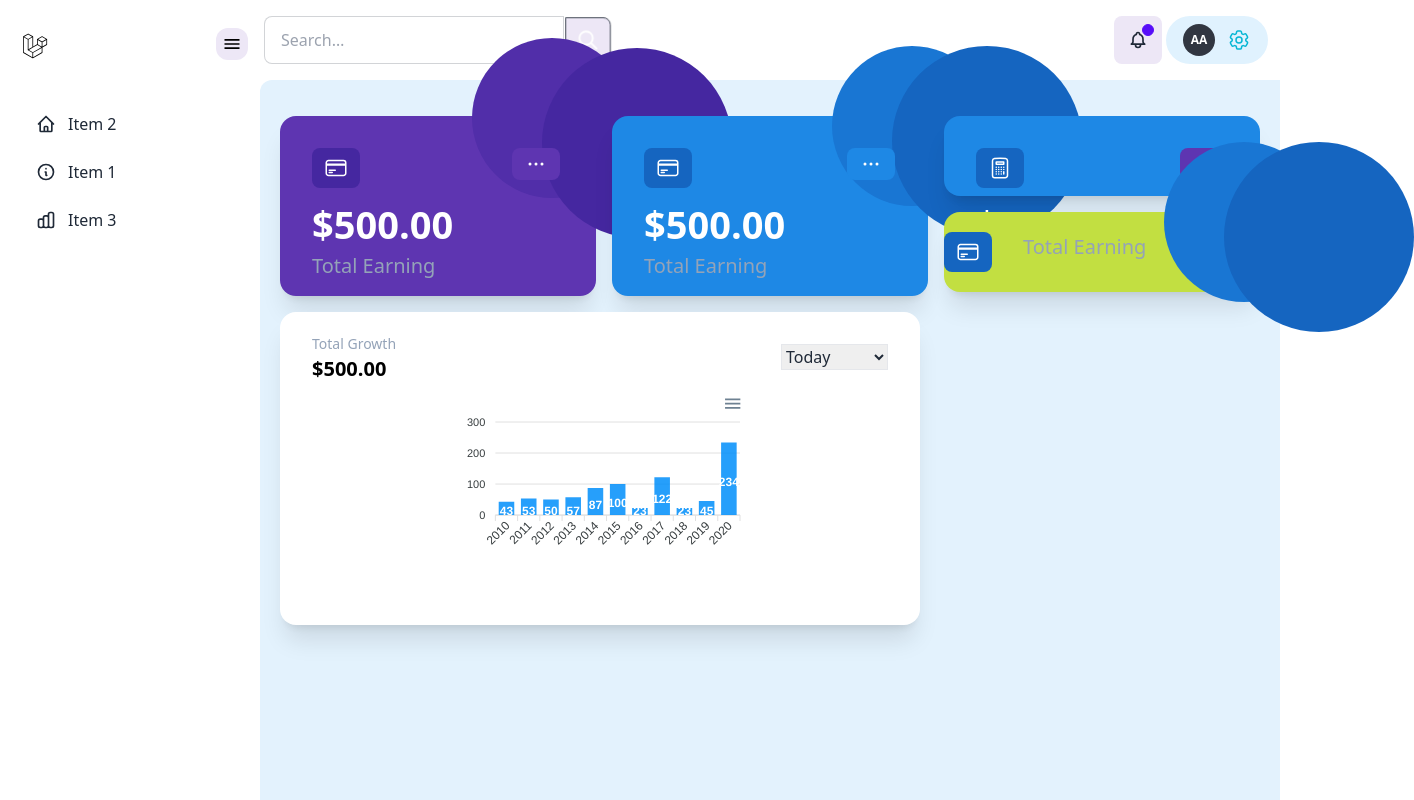
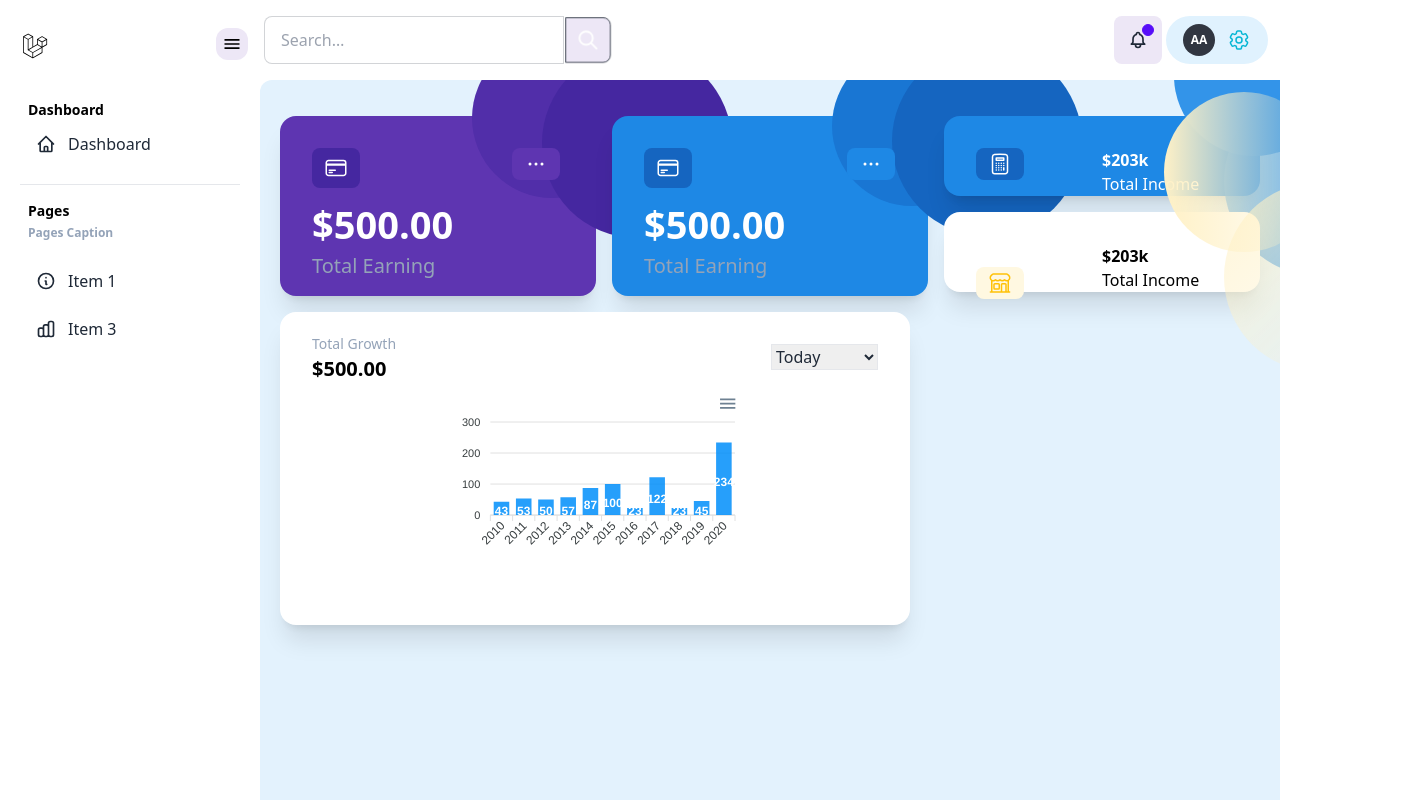
Before and after one commit to rizqiwahyudi/Reactjs-Tailwind-theme1, a React (Create React App) app: page / in a window 1280 px wide. Shown: the top 800 px of the page, 1414 px wide, since content can reach past the window. Built offline with nearby package versions, Linux system fonts and the light colour scheme.

Commit message:
Fix: Fix card

```diff
--- a/src/components/admin/Content.js
+++ b/src/components/admin/Content.js
@@ -31,7 +31,7 @@ const Content = () => {
                   }
                 }
             }],
-            defaultLocale: "id"
+            defaultLocale: "id",
         },
         xaxis: {
             categories: [2010, 2011, 2012, 2013, 2014, 2015, 2016, 2017, 2018, 2019, 2020]
@@ -40,7 +40,7 @@ const Content = () => {
 
     return (
         <div>
-            <div className="container mx-auto px-5 py-5">
+            <div className="mx-auto px-5 py-5">
                 {/* <div className="grid grid-cols-3 gap-4">
                     <div className="flex flex-row">
                         <div className="card w-80 h-44 glass bg-[#5e35b1] shadow-md transition transform hover:bg-[#5e35b1] hover:-translate-y-1 motion-reduce:transition-none motion-reduce:hover:transform-none">
@@ -128,52 +128,52 @@ const Content = () => {
                         <div className="card w-90 h-[80px] bg-[#1E88E5] shadow-xl mb-4">
                             <div className="card-body">
                                 <div class="grid grid-cols-2">
-                                    {/* <div className="after:h-[160px] after:w-[160px] after:rounded-full after:bg-[#1976D3] after:absolute
-                                    after:left-[220px] after:top-[-70px]"></div>
-                                    <div className="after:h-[190px] after:w-[190px] after:rounded-full after:bg-[#1565C0] after:absolute
-                                    after:left-[280px] after:top-[-70px]"></div> */}
+                                    <div className="after:h-[160px] after:w-[160px] after:rounded-full after:bg-[#3394E9] after:absolute
+                                    after:left-[230px] after:top-[-120px]"></div>
+                                    <div className="after:h-[190px] after:w-[190px] after:rounded-full after:bg-[#3394E9] after:absolute
+                                    after:left-[280px] after:top-[-30px] after:opacity-70"></div>
                                     <div className="">
-                                        <button className="btn btn-sm bg-[#1565C0] h-[40px] border-none">
+                                        <button className="btn btn-sm bg-[#1565C0] border-none">
                                         <svg xmlns="http://www.w3.org/2000/svg" fill="none" viewBox="0 0 24 24" stroke-width="1.5" stroke="currentColor" class="w-6 h-6">
                                             <path stroke-linecap="round" stroke-linejoin="round" d="M15.75 15.75V18m-7.5-6.75h.008v.008H8.25v-.008zm0 2.25h.008v.008H8.25V13.5zm0 2.25h.008v.008H8.25v-.008zm0 2.25h.008v.008H8.25V18zm2.498-6.75h.007v.008h-.007v-.008zm0 2.25h.007v.008h-.007V13.5zm0 2.25h.007v.008h-.007v-.008zm0 2.25h.007v.008h-.007V18zm2.504-6.75h.008v.008h-.008v-.008zm0 2.25h.008v.008h-.008V13.5zm0 2.25h.008v.008h-.008v-.008zm0 2.25h.008v.008h-.008V18zm2.498-6.75h.008v.008h-.008v-.008zm0 2.25h.008v.008h-.008V13.5zM8.25 6h7.5v2.25h-7.5V6zM12 2.25c-1.892 0-3.758.11-5.593.322C5.307 2.7 4.5 3.65 4.5 4.757V19.5a2.25 2.25 0 002.25 2.25h10.5a2.25 2.25 0 002.25-2.25V4.757c0-1.108-.806-2.057-1.907-2.185A48.507 48.507 0 0012 2.25z" />
                                         </svg>
                                         </button>
                                     </div>
-                                    <div className="">
-                                        <button className="btn btn-sm bg-[#5E35B1] float-right border-none z-40">
-                                            <svg xmlns="http://www.w3.org/2000/svg" fill="none" viewBox="0 0 24 24" stroke-width="1.5" stroke="currentColor" className="w-6 h-6">
-                                            <path stroke-linecap="round" stroke-linejoin="round" d="M6.75 12a.75.75 0 11-1.5 0 .75.75 0 011.5 0zM12.75 12a.75.75 0 11-1.5 0 .75.75 0 011.5 0zM18.75 12a.75.75 0 11-1.5 0 .75.75 0 011.5 0z" />
+                                    <div className="flex-col">
+                                        <h2 className="text-white font-bold">$203k</h2>
+                                        <h4 className="text-white">Total Income</h4>
+                                    </div>
+                                </div>
+                            </div>
+                        </div>
+
+                        <div className="card w-90 h-[80px] bg-white shadow-xl">
+                            <div className="card-body">
+                                <div className="grid grid-cols-2">
+                                    <div className="h-20 content-center">
+                                        <div className="after:h-[160px] after:w-[160px] after:rounded-full after:bg-gradient-to-r after:from-[#FFF1C6] after:absolute
+                                        after:left-[220px] after:top-[-120px]"></div>
+                                        <div className="after:h-[190px] after:w-[190px] after:rounded-full after:bg-gradient-to-br after:from-[#FFF1C6] after:absolute
+                                        after:left-[280px] after:top-[-30px] after:opacity-70"></div>
+                                        <button className="btn btn-sm bg-[#FFF8E1] border-none">
+                                            <svg xmlns="http://www.w3.org/2000/svg" fill="none" viewBox="0 0 24 24" stroke-width="1.5" stroke="currentColor" class="w-6 h-6 text-[#FFC107]">
+                                                <path stroke-linecap="round" stroke-linejoin="round" d="M13.5 21v-7.5a.75.75 0 01.75-.75h3a.75.75 0 01.75.75V21m-4.5 0H2.36m11.14 0H18m0 0h3.64m-1.39 0V9.349m-16.5 11.65V9.35m0 0a3.001 3.001 0 003.75-.615A2.993 2.993 0 009.75 9.75c.896 0 1.7-.393 2.25-1.016a2.993 2.993 0 002.25 1.016c.896 0 1.7-.393 2.25-1.016a3.001 3.001 0 003.75.614m-16.5 0a3.004 3.004 0 01-.621-4.72L4.318 3.44A1.5 1.5 0 015.378 3h13.243a1.5 1.5 0 011.06.44l1.19 1.189a3 3 0 01-.621 4.72m-13.5 8.65h3.75a.75.75 0 00.75-.75V13.5a.75.75 0 00-.75-.75H6.75a.75.75 0 00-.75.75v3.75c0 .415.336.75.75.75z" />
                                             </svg>
                                         </button>
                                     </div>
-                                </div>
-                                <h2 className="font-money text-[38px] font-bold text-white">$500.00</h2>
-                                <h4 className="text-slate-400 font-medium text-[20px] mt-[-10px]">Total Earning</h4>
+
+                                    <div className="flex-col">
+                                        <h2 className="text-black font-bold">$203k</h2>
+                                        <h4 className="text-black">Total Income</h4>
                                     </div>
                                 </div>
-
-                        <div className="card w-90 h-[80px] bg-[#c2df41] shadow-xl">
-                            <div className="grid grid-cols-4">
-                                <div className="h-20 content-center">
-                                    <div className="after:h-[160px] after:w-[160px] after:rounded-full after:bg-[#1976D3] after:absolute
-                                    after:left-[220px] after:top-[-70px]"></div>
-                                    <div className="after:h-[190px] after:w-[190px] after:rounded-full after:bg-[#1565C0] after:absolute
-                                    after:left-[280px] after:top-[-70px]"></div>
-                                    <button className="top-[50px] btn btn-sm bg-[#1565C0] h-[40px] border-none">
-                                        <svg xmlns="http://www.w3.org/2000/svg" fill="none" viewBox="0 0 24 24" stroke-width="1.5" stroke="currentColor" class="w-6 h-6">
-                                        <path stroke-linecap="round" stroke-linejoin="round" d="M2.25 8.25h19.5M2.25 9h19.5m-16.5 5.25h6m-6 2.25h3m-3.75 3h15a2.25 2.25 0 002.25-2.25V6.75A2.25 2.25 0 0019.5 4.5h-15a2.25 2.25 0 00-2.25 2.25v10.5A2.25 2.25 0 004.5 19.5z" />
-                                        </svg>
-                                    </button>
-                                </div>
-                                <div className="col-span-3 h-20 content-center"><h4 className="text-slate-400 font-medium text-[20px] mt-[-10px]">Total Earning</h4></div>
-
                             </div>
                         </div>
                     </div>
                 </div>
 
                 <div className="grid lg:grid-cols-3 gap-4 mt-4">
-                        <div className="card w-[640px] h-auto bg-white shadow-xl">
+                    <div className="card w-[630px] bg-white shadow-xl">
                         <div className="card-body">
                             <div class="grid grid-cols-2 relative">
                                 <div>
@@ -189,7 +189,7 @@ const Content = () => {
                                 </div>
                             </div>
                             <div className="mx-auto">
-                                    <Chart options={options} series={series} type="bar" />
+                                <Chart options={options} series={series} type="bar"/>
                             </div>
                         </div>
                     </div>
--- a/src/components/admin/Navbar.js
+++ b/src/components/admin/Navbar.js
@@ -28,7 +28,7 @@ export default function Navbar() {
         <div className="navbar-center grow">
           <div className="form-control ml-4 py-2">
             <div className="input-group lg:flex hidden">
-              <input type="text" placeholder="Search…" className="w-[300px] input input-bordered bg-white placeholder:contrast-less" />
+              <input type="text" placeholder="Search…" className="w-[300px] input input-bordered bg-white placeholder:contrast-less focus:ring-2 focus:ring-sky-400" />
               <button className="btn btn-square bg-[#EDE7F6] hover:bg-[#5e35b1]">
                 <svg xmlns="http://www.w3.org/2000/svg" className="h-6 w-6" fill="none" viewBox="0 0 24 24" stroke="currentColor"><path strokeLinecap="round" strokeLinejoin="round" strokeWidth="2" d="M21 21l-6-6m2-5a7 7 0 11-14 0 7 7 0 0114 0z" /></svg>
               </button>
@@ -39,18 +39,18 @@ export default function Navbar() {
           <button className="btn btn-ghost btn-square rounded-lg bg-[#EDE7F6] hover:bg-[#5e35b1] group">
             <div className="indicator">
               <svg xmlns="http://www.w3.org/2000/svg" className="h-5 w-5" fill="none" viewBox="0 0 24 24" stroke="currentColor"><path strokeLinecap="round" strokeLinejoin="round" strokeWidth="2" d="M15 17h5l-1.405-1.405A2.032 2.032 0 0118 14.158V11a6.002 6.002 0 00-4-5.659V5a2 2 0 10-4 0v.341C7.67 6.165 6 8.388 6 11v3.159c0 .538-.214 1.055-.595 1.436L4 17h5m6 0v1a3 3 0 11-6 0v-1m6 0H9" /></svg>
-              <span className="badge badge-xs badge-primary indicator-item group-hover:bg-purple-500 group-hover:opacity-70"></span>
+              <span className="badge badge-xs badge-primary indicator-item group-hover:bg-violet-300"></span>
             </div>
           </button>
 
           <div className="dropdown">
-            <label tabIndex={0} className="btn hover:bg-[#2196f3] btn-ghost m-1 gap-3 rounded-3xl bg-sky-100">
+            <label tabIndex={0} className="btn hover:bg-[#2196f3] btn-ghost m-1 gap-3 rounded-3xl bg-sky-100 group">
               <div className="avatar placeholder">
                 <div className="bg-neutral-focus text-neutral-content rounded-full w-8">
                   <span className="text-xs">AA</span>
                 </div>
               </div>
-              <svg xmlns="http://www.w3.org/2000/svg" fill="none" viewBox="0 0 24 24" strokeWidth={1.5} stroke="currentColor" className="w-6 h-6 stroke-cyan-500 hover:stroke-cyan-100">
+              <svg xmlns="http://www.w3.org/2000/svg" fill="none" viewBox="0 0 24 24" strokeWidth={1.5} stroke="currentColor" className="w-6 h-6 stroke-cyan-500 group-hover:stroke-cyan-100">
                 <path strokeLinecap="round" strokeLinejoin="round" d="M9.594 3.94c.09-.542.56-.94 1.11-.94h2.593c.55 0 1.02.398 1.11.94l.213 1.281c.063.374.313.686.645.87.074.04.147.083.22.127.324.196.72.257 1.075.124l1.217-.456a1.125 1.125 0 011.37.49l1.296 2.247a1.125 1.125 0 01-.26 1.431l-1.003.827c-.293.24-.438.613-.431.992a6.759 6.759 0 010 .255c-.007.378.138.75.43.99l1.005.828c.424.35.534.954.26 1.43l-1.298 2.247a1.125 1.125 0 01-1.369.491l-1.217-.456c-.355-.133-.75-.072-1.076.124a6.57 6.57 0 01-.22.128c-.331.183-.581.495-.644.869l-.213 1.28c-.09.543-.56.941-1.11.941h-2.594c-.55 0-1.02-.398-1.11-.94l-.213-1.281c-.062-.374-.312-.686-.644-.87a6.52 6.52 0 01-.22-.127c-.325-.196-.72-.257-1.076-.124l-1.217.456a1.125 1.125 0 01-1.369-.49l-1.297-2.247a1.125 1.125 0 01.26-1.431l1.004-.827c.292-.24.437-.613.43-.992a6.932 6.932 0 010-.255c.007-.378-.138-.75-.43-.99l-1.004-.828a1.125 1.125 0 01-.26-1.43l1.297-2.247a1.125 1.125 0 011.37-.491l1.216.456c.356.133.751.072 1.076-.124.072-.044.146-.087.22-.128.332-.183.582-.495.644-.869l.214-1.281z" />
                 <path strokeLinecap="round" strokeLinejoin="round" d="M15 12a3 3 0 11-6 0 3 3 0 016 0z" />
               </svg>
@@ -82,12 +82,16 @@ export default function Navbar() {
         {/* Navigation */}
         <div className={"h-auto flex-none " + (showNavbar ? " w-[260px] translate-x-0 ease-in duration-500 lg:block hidden " : " w-[0px] translate-x-[-250px] ease-out duration-500 ")} >
             <ul className="menu p-5">
+            <p className="text-black ml-2 font-semibold text-sm">Dashboard</p>
               <li className="hover:text-[#5e35b1] hover:bg-[#EDE7F6] rounded-xl">
                 <a href='dashboard' >
                   <svg xmlns="http://www.w3.org/2000/svg" className="h-5 w-5" fill="none" viewBox="0 0 24 24" stroke="currentColor"><path strokeLinecap="round" strokeLinejoin="round" strokeWidth="2" d="M3 12l2-2m0 0l7-7 7 7M5 10v10a1 1 0 001 1h3m10-11l2 2m-2-2v10a1 1 0 01-1 1h-3m-6 0a1 1 0 001-1v-4a1 1 0 011-1h2a1 1 0 011 1v4a1 1 0 001 1m-6 0h6" /></svg>
-                Item 2
+                Dashboard
                 </a>
               </li>
+              <hr className="my-4"></hr>
+              <p className="text-black ml-2 font-semibold text-sm">Pages</p>
+              <span className="text-xs text-slate-400 ml-2 font-semibold mb-4 mt-1">Pages Caption</span>
               <li className="hover:text-[#5e35b1] hover:bg-[#EDE7F6] rounded-xl">
                 <a>
                   <svg xmlns="http://www.w3.org/2000/svg" className="h-5 w-5" fill="none" viewBox="0 0 24 24" stroke="currentColor"><path strokeLinecap="round" strokeLinejoin="round" strokeWidth="2" d="M13 16h-1v-4h-1m1-4h.01M21 12a9 9 0 11-18 0 9 9 0 0118 0z" /></svg>
@@ -104,7 +108,7 @@ export default function Navbar() {
         </div>
 
         {/* Content */}
-        <div className="grow bg-[#e3f2fd] rounded-tl-xl sm:grid-cols-1">
+        <div className="container grow bg-[#e3f2fd] rounded-tl-xl sm:grid-cols-1 overflow-auto">
           <Content/>
         </div>
       </div>
```
Lines whose indentation alone changed are shown as unchanged.
